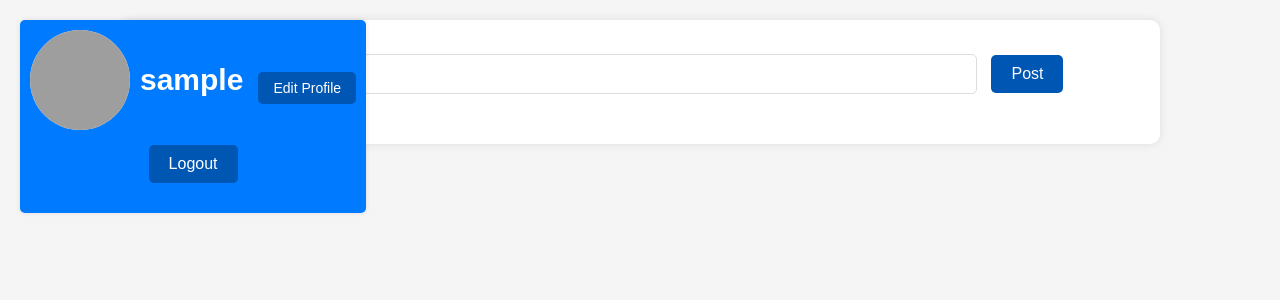
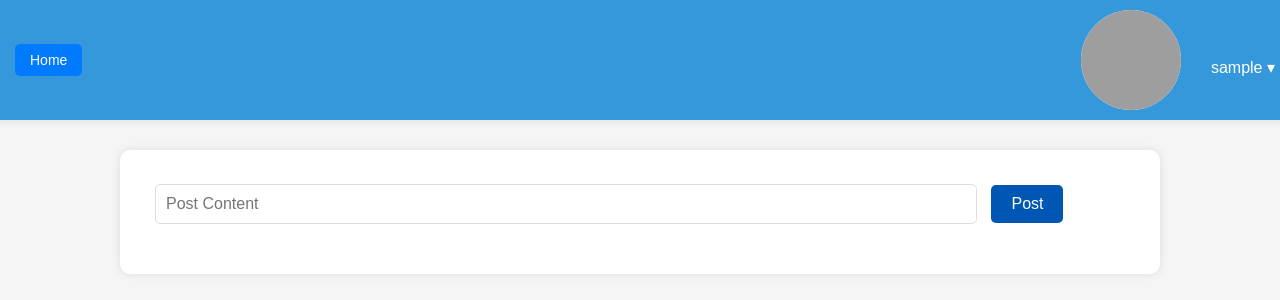
Before and after one commit to lcmiles/CS-421-Final-Project, a Flask app: page / in a window 1280 px wide. Shown: the top 300 px of the page. Run offline with Flask 3, Linux system fonts and the light colour scheme; the visitor is signed in with stand-in values (Sample User, id 1); grey boxes are pictures that could not be loaded.

Commit message:
changed top-left-box to navbar on all pages

```diff
--- a/static/style.css
+++ b/static/style.css
@@ -32,34 +32,108 @@ body {
 
     border-radius: 10px;
 
+    margin-top: 150px;
+
 }
 
-.top-left-box {
+.navbar {
+    width: 100%;
+    background-color: #3498db;
+    display: flex;
+    justify-content: space-between;
+    align-items: center;
+    padding: 10px 20px;
+    box-shadow: 0 0 10px rgba(0, 0, 0, 0.1);
+    position: fixed;
+    top: 0;
+    z-index: 1000;
+    margin-left: 30px;
+}
 
+.home-btn {
+    color: white;
+    text-decoration: none;
+    padding: 10px 20px;
+    background-color: #3498db;
+    border: none;
+    border-radius: 5px;
+    cursor: pointer;
+    font-size: 16px;
+    transition: background-color 0.3s;
+}
+
+.home-btn:hover {
+    background-color: #2980b9;
+}
+
+.dropdown {
+    position: relative;
+    display: flex;
+    align-items: center;
+}
+
+.profile-picture {
+    width: 40px;
+    height: 40px;
+    border-radius: 50%;
+    margin-right: 10px;
+}
+
+.dropbtn {
+    background-color: #3498db;
+    color: white;
+    padding: 10px 20px;
+    font-size: 16px;
+    border: none;
+    border-radius: 5px;
+    cursor: pointer;
+    transition: background-color 0.3s;
+    display: flex;
+    align-items: center;
+}
+
+.dropbtn:hover {
+    background-color: #2980b9;
+}
+
+.dropdown-content {
+    display: none;
     position: absolute;
+    right: 0;
+    top: 100%;
+    background-color: #f9f9f9;
+    min-width: 160px;
+    box-shadow: 0px 8px 16px 0px rgba(0,0,0,0.2);
+    z-index: 1;
+    border-radius: 5px;
+    overflow: hidden;
+}
 
-    top: 20px;
+.dropdown-content a, .dropdown-content form {
+    color: black;
+    padding: 12px 16px;
+    text-decoration: none;
+    display: block;
+    font-size: 16px;
+}
 
-    left: 20px;
+.dropdown-content a:hover, .dropdown-content form:hover {
+    background-color: #ddd;
+}
 
-    padding: 10px;
+.dropdown:hover .dropdown-content {
+    display: block;
+}
 
-    background-color: #007bff;
-
-    color: #fff;
-
-    border-radius: 5px;
-
-    font-size: 14px;
-
-    box-shadow: 0 0 5px rgba(0,0,0,0.1);
-
-    display: flex;
-
-    flex-direction: column;
-
-    align-items: center;
-
+.dropdown-logout {
+    background: none;
+    border: none;
+    color: black;
+    cursor: pointer;
+    width: 100%;
+    text-align: left;
+    padding: 12px 16px;
+    font-size: 16px;
 }
 
 .user-info {
@@ -373,3 +447,21 @@ h2, h3 {
 h1 {
     text-align: center;
 }
+
+.profile-container {
+
+    width: 80%;
+
+    max-width: 1000px;
+
+    margin: 20px auto;
+
+    padding: 20px;
+
+    background: #fff;
+
+    box-shadow: 0 0 10px rgba(0,0,0,0.1);
+
+    border-radius: 10px;
+
+}
--- a/templates/index.html
+++ b/templates/index.html
@@ -1,92 +1,32 @@
 <!DOCTYPE html>
-
 <html>
-
 <head>
-
     <title>Home</title>
-
     <link rel="stylesheet" type="text/css" href="{{ url_for('static', filename='style.css') }}">
-
 </head>
-
 <body>
-
-    <div class="top-left-box">
-
-        <div class="user-info">
-
-            <div class="user-box">
-
-                {% if user.profile_picture %}
-
-                <img src="{{ url_for('static', filename=user.profile_picture) }}" alt="Profile Picture" class="profile-picture">
-
-                {% else %}
-
-                <img src="{{ url_for('static', filename='default.png') }}" alt="Default Profile Picture" class="profile-picture">
-
-                {% endif %}
-
-                <span><a href="{{ url_for('view_profile', username=session['username']) }}" class="username">{{ session['username'] }}</a></span>
-
-                <button onclick="window.location.href='{{ url_for('edit_profile') }}'" class="edit-profile-btn">Edit Profile</button>
-
+    {% include 'navbar.html' %}
+    <div class="container">
+        <form action="/" method="post">
+            <input class="post-input-box" placeholder="Post Content" name="post" type="text" required>
+            <input type="submit" value="Post">
+        </form>
+        {% for post in posts %}
+        <div class="post">
+            <div class="post-box">
+                <div class="post-header">
+                    {% if post.user.profile_picture %}
+                    <img src="{{ url_for('static', filename=post.user.profile_picture) }}" alt="Profile Picture" class="post-profile-picture">
+                    {% else %}
+                    <img src="{{ url_for('static', filename='default.png') }}" alt="Default Profile Picture" class="post-profile-picture">
+                    {% endif %}
+                    <span class="username-container"><a style="color:dodgerblue" href="{{ url_for('view_profile', username=post.user.username) }}" class="username">{{ post.user.username }}</a></span>
+                    <span class="time">{{ post.timestamp.strftime('%Y-%m-%d %H:%M:%S') }}</span>
+                </div>
+                <div class="post-content">{{ post.content }}</div>
             </div>
-
         </div>
-
-        <form action="{{ url_for('logout') }}" method="post">
-
-            <input type="submit" value="Logout">
-
-        </form>
-
+        {% endfor %}
     </div>
-
-    <div class="container">
-
-        <form action="/" method="post">
-
-            <input class="post-input-box" placeholder="Post Content" name="post" type="text" required>
-
-            <input type="submit" value="Post">
-
-        </form>
-
-        {% for post in posts %}
-
-        <div class="post">
-
-            <div class="post-box">
-
-                <div class="post-header">
-                    {% if user.profile_picture %}
-
-                    <img src="{{ url_for('static', filename=post.user.profile_picture) }}" alt="Profile Picture" class="post-profile-picture">
-
-                    {% else %}
-
-                    <img src="{{ url_for('static', filename='default.png') }}" alt="Default Profile Picture" class="post-profile-picture">
-
-                    {% endif %}
-
-                    <span class="username-container"><a style="color:dodgerblue" href="{{ url_for('view_profile', username=post.user.username) }}" class="username">{{ post.user.username }}</a></span>
-
-                    <span class="time">{{ post.timestamp.strftime('%Y-%m-%d %H:%M:%S') }}</span>
-
-                </div>
-
-                <div class="post-content">{{ post.content }}</div>
-
-            </div>
-
-        </div>
-
-        {% endfor %}
-
-    </div>
-
 </body>
-
 </html>
--- /dev/null
+++ b/templates/navbar.html
@@ -0,0 +1,18 @@
+<div class="navbar">
+    <a href="{{ url_for('index') }}" class="home-btn">Home</a>
+    <div class="dropdown">
+        {% if session['profile_picture'] %}
+        <img src="{{ url_for('static', filename=session['profile_picture']) }}" alt="Profile Picture" class="profile-picture">
+        {% else %}
+        <img src="{{ url_for('static', filename='default.png') }}" alt="Default Profile Picture" class="profile-picture">
+        {% endif %}
+        <button class="dropbtn">{{ session['username'] }} &#9662;</button>
+        <div class="dropdown-content">
+            <a href="{{ url_for('view_profile', username=session['username']) }}">Profile</a>
+            <a href="{{ url_for('edit_profile') }}">Edit Profile</a>
+            <form action="{{ url_for('logout') }}" method="post" class="dropdown-logout-form">
+                <button type="submit" class="dropdown-link">Logout</button>
+            </form>
+        </div>
+    </div>
+</div>
```
Also changed, not shown: templates/edit_profile.html (+9 -49 lines), templates/profile.html (+3 -7 lines), instance/database.db, static/profile_pics/lcmiles.jpeg (added), static/profile_pics/lcmiles.jpg (added).
